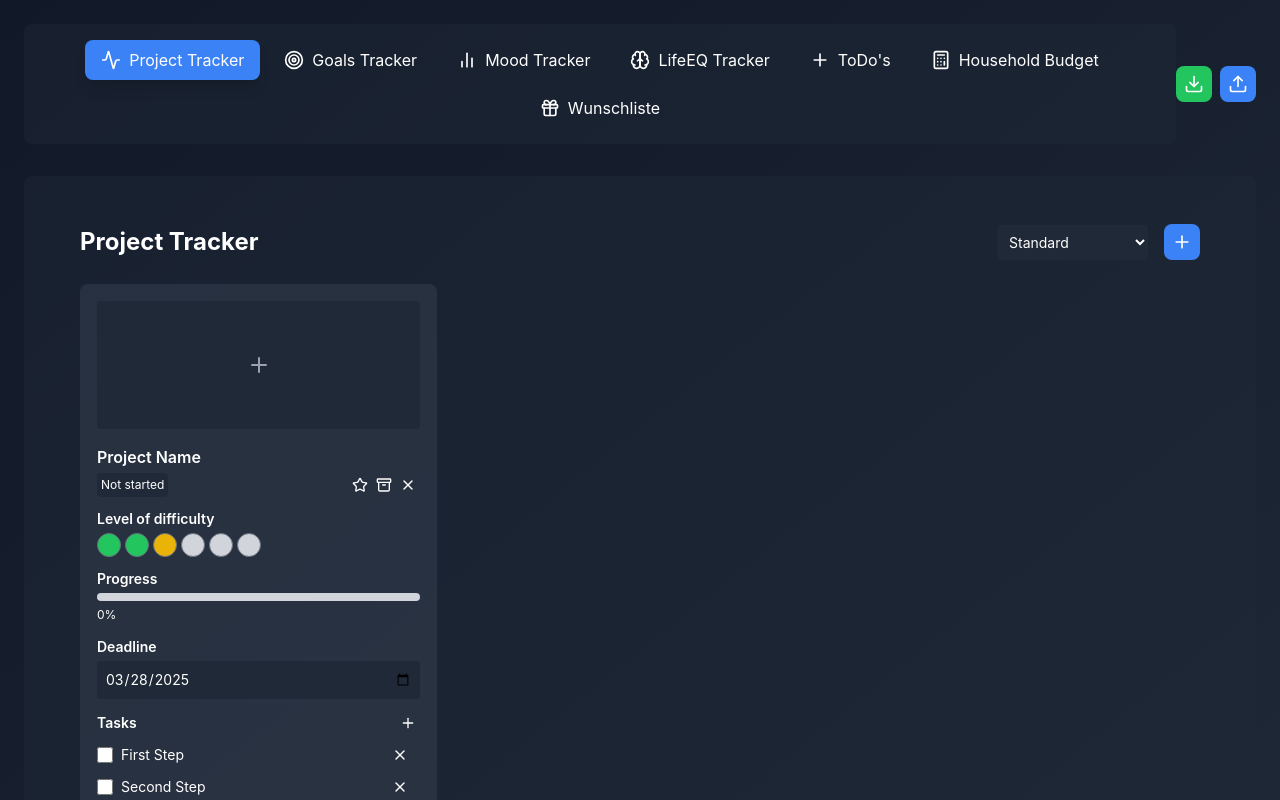
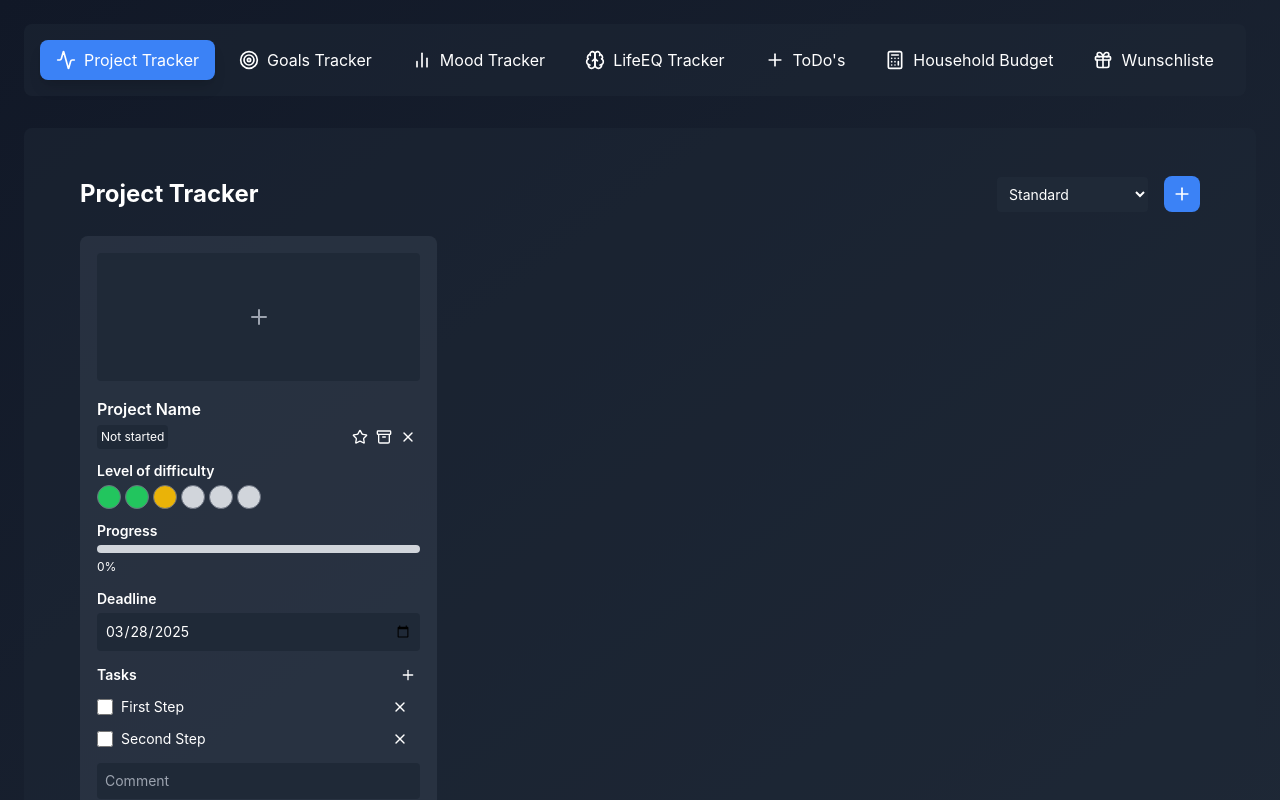
Before and after one commit to Babojack/ads_tracker, a React (Vite) app: page / in a window 1280 px wide. Shown: the top 800 px of the page. Built offline with nearby package versions, Linux system fonts and the light colour scheme.

Commit message:
fix Import/Export Buttons

```diff
--- a/src/App.tsx
+++ b/src/App.tsx
@@ -185,22 +185,6 @@ const App: React.FC = () => {
             </div>
           </div>
 
-          <div className="flex space-x-2">
-            <button
-              onClick={exportAllProgress}
-              className="bg-green-500 hover:bg-green-600 p-2 rounded-lg"
-              title="Export All Progress"
-            >
-              <Download className="w-5 h-5" />
-            </button>
-            <button
-              onClick={importAllProgress}
-              className="bg-blue-500 hover:bg-blue-600 p-2 rounded-lg"
-              title="Import All Progress"
-            >
-              <Upload className="w-5 h-5" />
-            </button>
-          </div>
         </nav>
 
         <div className="bg-gray-800/50 rounded-lg p-3 sm:p-4 md:p-6">
```
